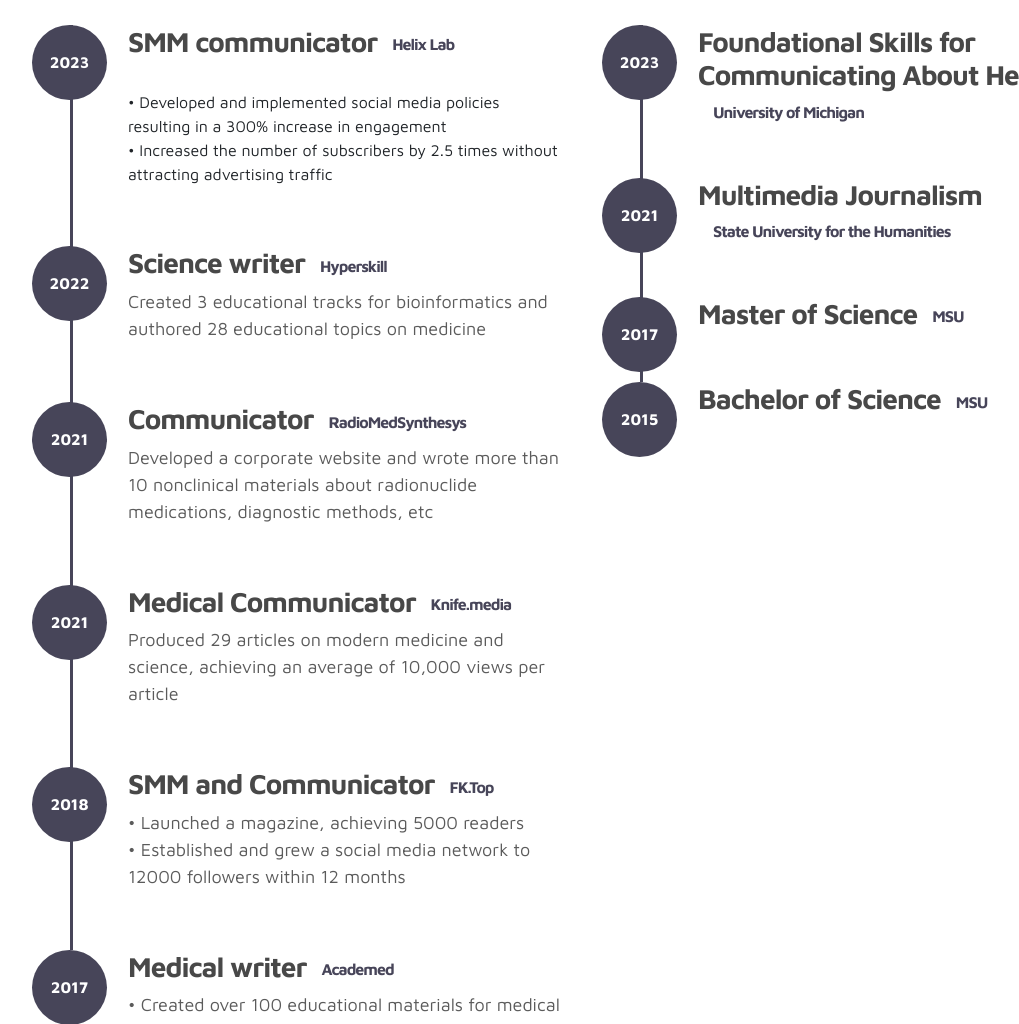
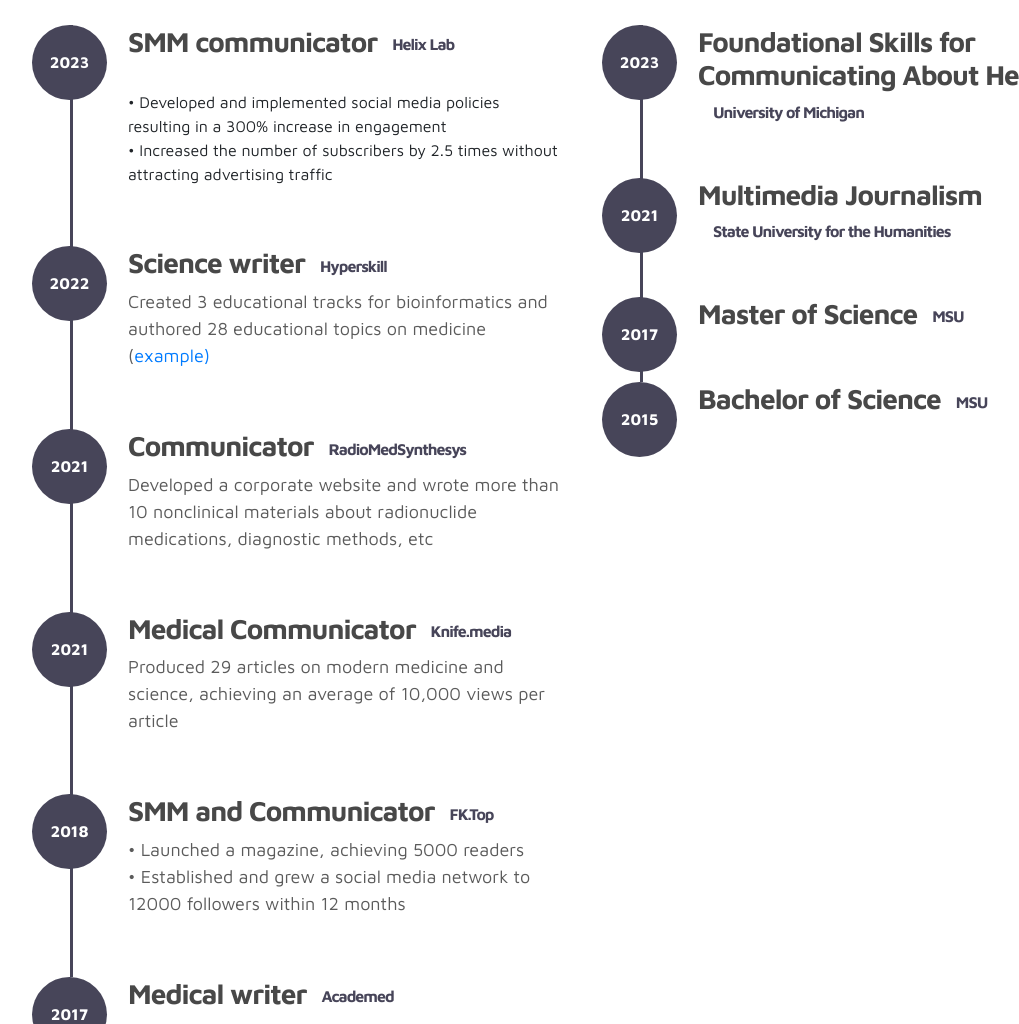
Before and after one commit to Duozoid/Portfolio, a plain HTML site: page index.html in a window 1280 px wide. Shown: the part 1824-2848 px from the top of the page, without its empty margins (53-1072 px from the left). Drawn offline with Linux system fonts and the light colour scheme.

Commit message:
link one

```diff
--- a/index.html
+++ b/index.html
@@ -187,7 +187,7 @@
                             </div>
                             <div class="timeline-info">
                                 <h3><span>Science writer</span><small>Hyperskill</small></h3>
-                                <p>Created 3 educational tracks for bioinformatics and authored 28 educational topics on medicine</p>
+                                <p>Created 3 educational tracks for bioinformatics and authored 28 educational topics on medicine (<a href="https://hyperskill.org/learn/step/24603">example)</a></p>
                             </div>
                         </div>
 
```
